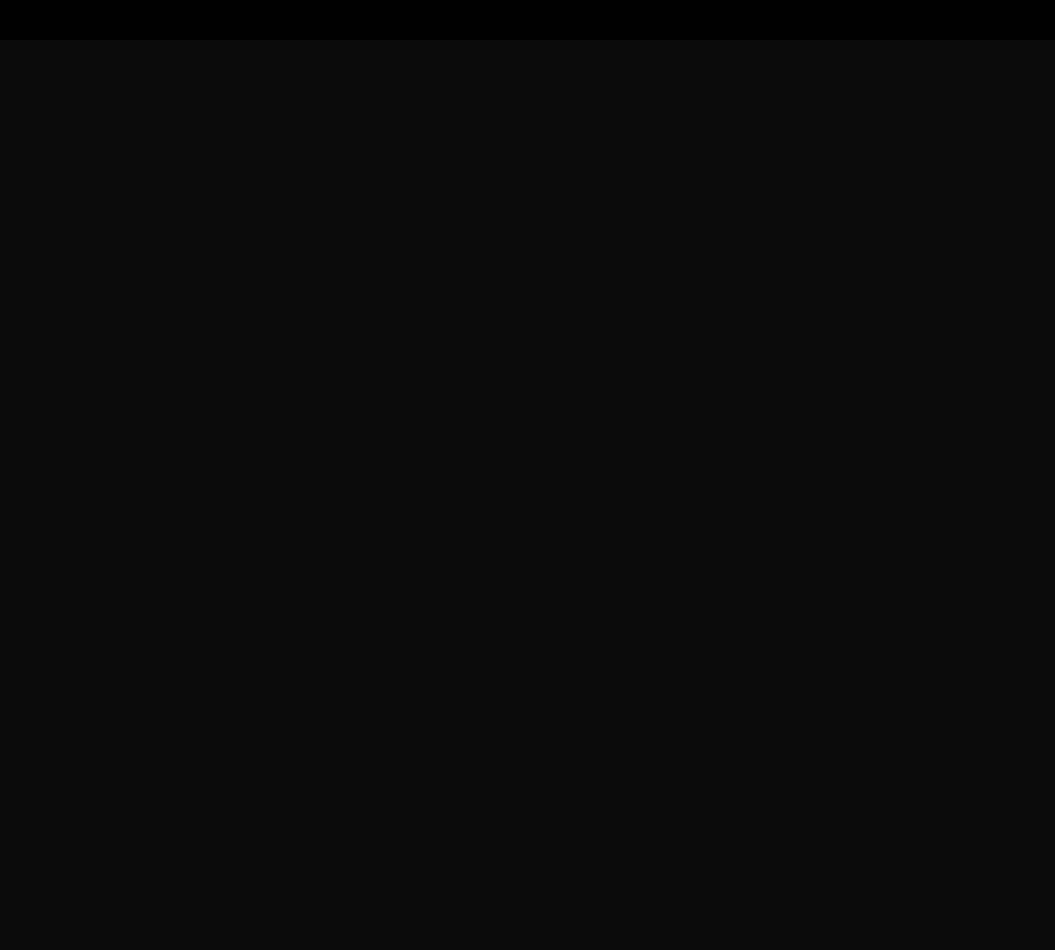
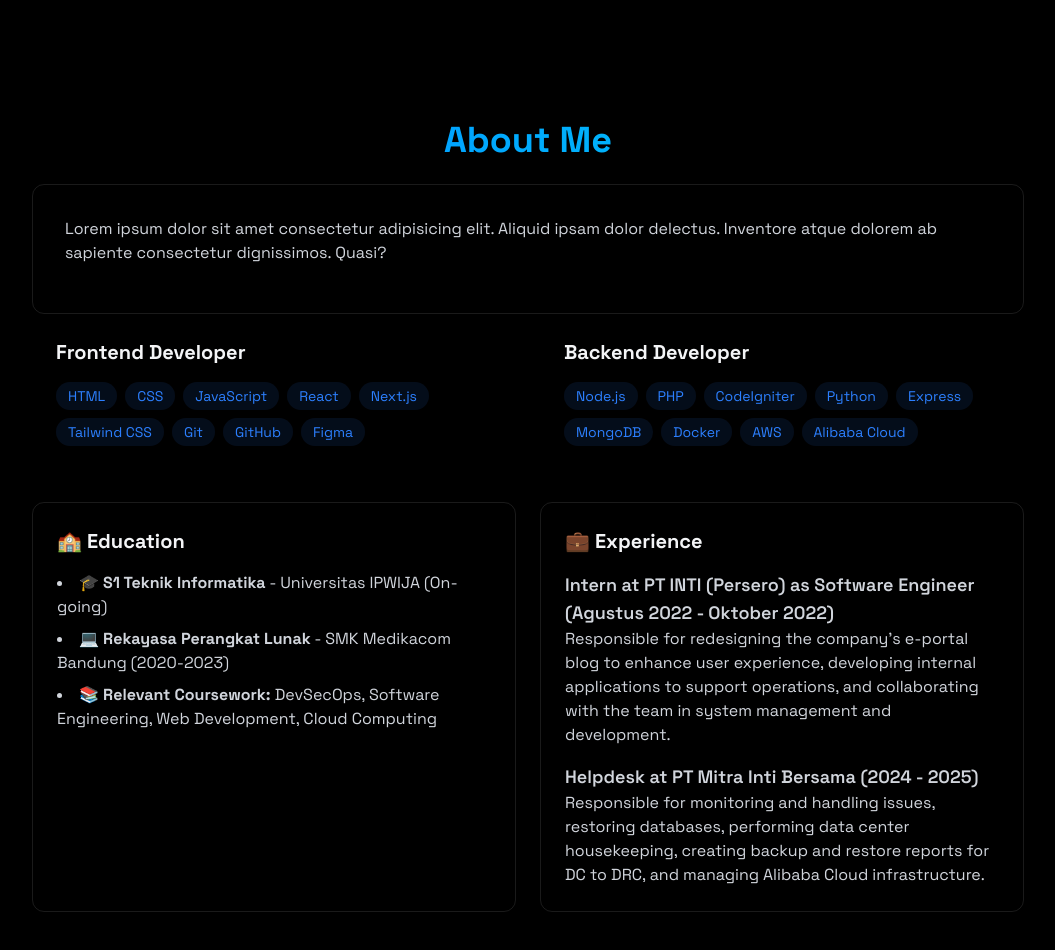
Before and after one commit to RezaR2P/portofolio, a React (Vite) app: page / in a window 1280 px wide. Shown: the part 760-1710 px from the top of the page, without its empty margins (112-1167 px from the left). Before the commit the page ends 800 px from the top, so only its background shows below. Built offline with nearby package versions, Linux system fonts and the light colour scheme.

Commit message:
feat: Tambahkan komponen About dan perbarui Home serta App
- Menambahkan komponen About yang menjelaskan keterampilan dan pengalaman.
- Memperbarui komponen Home dengan perubahan warna latar belakang pada judul.
- Memperbarui komponen App untuk menyertakan komponen About.

```diff
--- a/src/App.jsx
+++ b/src/App.jsx
@@ -4,6 +4,7 @@
 import Navbar from './components/Navbar.jsx'
 import MobileMenu from './components/MobileMenu.jsx'
 import Home from './components/sections/Home.jsx'
+import About from './components/sections/About.jsx'
 
 function App() {
   const [isLoaded, setIsLoaded] = useState(false)
@@ -15,6 +16,7 @@
         <Navbar menuOpen={menuOpen} setMenuOpen={setMenuOpen} />
         <MobileMenu menuOpen={menuOpen} setMenuOpen={setMenuOpen} />
         <Home />
+        <About />
       </div>
     </>
   )
--- a/src/components/sections/About.jsx
+++ b/src/components/sections/About.jsx
@@ -0,0 +1,87 @@
+
+function About() {
+const frondEndSkills = [
+  'HTML',
+  'CSS',
+  'JavaScript',
+  'React',
+  'Next.js',
+  'Tailwind CSS',
+  'Git',
+  'GitHub',
+  'Figma',
+]
+
+const backendSkills = [
+  'Node.js',
+  'PHP',
+  'CodeIgniter',
+  'Python',
+  'Express',
+  'MongoDB',
+  'Docker',
+  'AWS',
+  'Alibaba Cloud'
+]
+
+  return (
+    <section id="about" className="min-h-screen flex items-center justify-center py-20">
+      <div className="max-w-5xl mx-auto px-4">
+        <h2 className="text-4xl font-bold mb-6 bg-gradient-to-r from-blue-500 to-cyan-400 bg-clip-text text-transparent text-center">About Me</h2>
+        <div className="rounded-xl p-8 border border-white/10 hover:-translate-y-1 transition-all">
+          <p className="text-gray-300 mb-4">Lorem ipsum dolor sit amet consectetur adipisicing elit. Aliquid ipsam dolor delectus. Inventore atque dolorem ab sapiente consectetur dignissimos. Quasi?</p>
+        </div>
+
+        <div className="grid grid-cols-1 md:grid-cols-2 gap-6">
+          <div className="rounded-xl p-6 hover:-translate-y-1 transition-all">
+            <h3 className="text-xl font-bold mb-4">Frontend Developer</h3>
+            <div className="flex flex-wrap gap-2">
+              {frondEndSkills.map((tech, key) => (
+                <span key={key} className="bg-blue-500/10 text-blue-500 px-3 py-1 rounded-full text-sm hover:bg-blue-500/20 hover:shadow-[0_2px_8px_rgba(59, 130, 246, 0.5)] transition-all">{tech}</span>
+              ))}
+            </div>
+          </div>
+          <div className="rounded-xl p-6 hover:-translate-y-1 transition-all">
+            <h3 className="text-xl font-bold mb-4">Backend Developer</h3>
+            <div className="flex flex-wrap gap-2">
+              {backendSkills.map((tech, key) => (
+                <span key={key} className="bg-blue-500/10 text-blue-500 px-3 py-1 rounded-full text-sm hover:bg-blue-500/20 hover:shadow-[0_2px_8px_rgba(59, 130, 246, 0.5)] transition-all">{tech}</span>
+              ))}
+            </div>
+          </div>
+        </div>
+        <div className="grid grid-cols-1 md:grid-cols-2 gap-6 mt-8">
+            <div className="p-6 rounded-xl border border-white/10 hover:-translate-y-1 transition-all">
+                          <h3 className="text-xl font-bold mb-4">🏫 Education</h3>
+                          <ul className="list-disc list-inside text-gray-300 space-y-2">
+                            <li>
+                              <strong>🎓 S1 Teknik Informatika</strong> - Universitas IPWIJA (On-going)
+                            </li>
+                            <li>
+                              <strong>💻 Rekayasa Perangkat Lunak</strong> - SMK Medikacom Bandung (2020-2023)
+                            </li>
+                            <li>
+                              <strong>📚 Relevant Coursework:</strong> DevSecOps, Software Engineering, Web Development, Cloud Computing
+                            </li>
+                          </ul>
+            </div>
+            <div className="p-6 rounded-xl border border-white/10 hover:-translate-y-1 transition-all">
+                          <h3 className="text-xl font-bold mb-4">💼 Experience</h3>
+                          <div className="space-y-4 text-gray-300">
+                            <div>
+                              <h4 className="font-semibold text-lg">Intern at PT INTI (Persero) as Software Engineer (Agustus 2022 - Oktober 2022)</h4>
+                              <p>Responsible for redesigning the company's e-portal blog to enhance user experience, developing internal applications to support operations, and collaborating with the team in system management and development.</p>
+                            </div>
+                            <div>
+                                <h4 className="font-semibold text-lg">Helpdesk at PT Mitra Inti Bersama (2024 - 2025)</h4>
+                                <p>Responsible for monitoring and handling issues, restoring databases, performing data center housekeeping, creating backup and restore reports for DC to DRC, and managing Alibaba Cloud infrastructure.</p>
+                              </div>
+                          </div>
+            </div>
+        </div>
+      </div>
+    </section>
+  )
+}
+
+export default About
--- a/src/components/sections/Home.jsx
+++ b/src/components/sections/Home.jsx
@@ -3,7 +3,7 @@
   return (
     <section id="home" className="min-h-screen flex items-center justify-center relative">
       <div className="text-center z-10  px-4">
-        <h1 className="text-4xl md:text-6xl font-bold mb-6 bg-gradient-to-r from-blue-500 to-purple-600 bg-clip-text text-transparent loading-right">Hi, I'm Reza Ramdan Permana</h1>
+        <h1 className="text-4xl md:text-6xl font-bold mb-6 bg-gradient-to-r from-blue-500 to-cyan-400 bg-clip-text text-transparent loading-right">Hi, I'm Reza Ramdan Permana</h1>
         <p className="text-gray-300 mb-8 max-w-lg mx-auto">Lorem, ipsum dolor sit amet consectetur adipisicing elit. Iusto aspernatur eligendi, velit iste praesentium dignissimos. Quae vitae alias laboriosam, optio fugit voluptatibus delectus itaque commodi accusantium eveniet iusto aliquid officia!</p>
         <div className="flex justify-center space-x-4 ">
         <a href="#projects" className="bg-blue-500 hover:bg-blue-600 text-white px-6 py-2 rounded font-medium transition relative overflow-hidden hover:-translate-y-0.5 hover:shadow-[0_0_15px_rgba(59, 130, 246, 0.5)]">View Projects</a>
```
